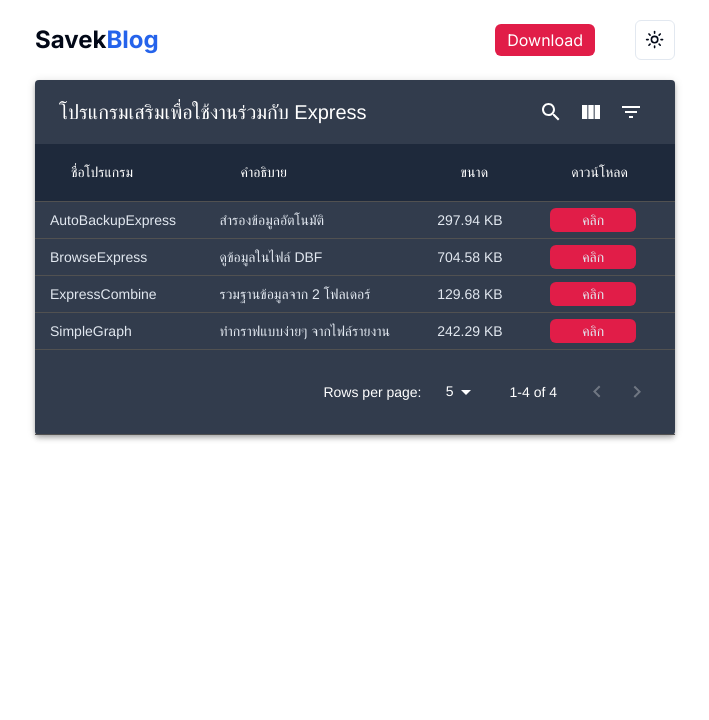
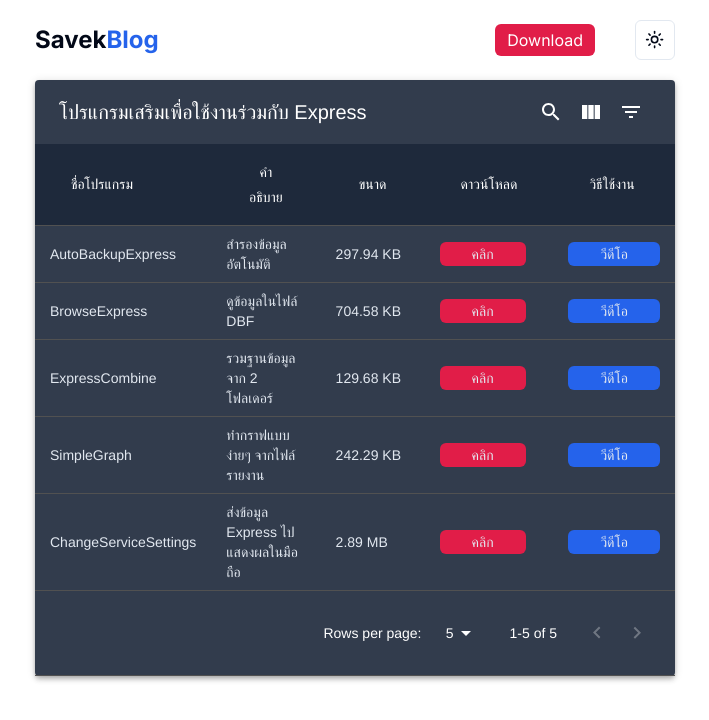
Before and after one commit to savekj/savek-blog, a Next.js app: page /download in a window 1280 px wide. Shown: the top 720 px of the page, without its empty margins (285-994 px from the left). Built offline with nearby package versions, Linux system fonts and the light colour scheme.

Commit message:
add ChangeServiceSettings download link

```diff
--- a/app/download/page.tsx
+++ b/app/download/page.tsx
@@ -21,14 +21,21 @@
         options: {
             customBodyRender: (value: string | undefined) => <a href={value} className='bg-rose-600 px-8 py-1 rounded-md'>คลิก</a>
         }
+    },
+    {
+        name: "วิธีใช้งาน",
+        options: {
+            customBodyRender: (value: string | undefined) => <a href={value} className='bg-blue-600 px-8 py-1 rounded-md'>วีดีโอ</a>
+        }
     }
 ];
 
 const data = [
-    ["AutoBackupExpress", "สำรองข้อมูลอัตโนมัติ", "297.94 KB", "https://www.dropbox.com/scl/fi/aoolncm93kl08rnwala48/AutoBackupExpress.zip?rlkey=wxwqp21fnd12v639beyocd5uk&st=tbylwy96&dl=0"],
-    ["BrowseExpress", "ดูข้อมูลในไฟล์ DBF", "704.58 KB", "https://www.dropbox.com/scl/fi/twxxus4xadp6ralte6b9x/BrowseExpress.zip?rlkey=no4f11v0d26dzp6hd28wzgs3n&st=c0y1k6oe&dl=0"],
-    ["ExpressCombine", "รวมฐานข้อมูลจาก 2 โฟลเดอร์", "129.68 KB", "https://www.dropbox.com/scl/fi/0qqqaequkqaxem5d7qoam/ExpressCombine.zip?rlkey=6v2x03p73843vxx7y3vaxdiuc&st=24j8ynz4&dl=0"],
-    ["SimpleGraph", "ทำกราฟแบบง่ายๆ จากไฟล์รายงาน", "242.29 KB", "https://www.dropbox.com/scl/fi/mcono118cx2h3wbjnl4ot/SimpleGraph.zip?rlkey=09thw5a1dl6lvcva633mgh1fx&st=7kf8vmkt&dl=0"],
+    ["AutoBackupExpress", "สำรองข้อมูลอัตโนมัติ", "297.94 KB", "https://www.dropbox.com/scl/fi/aoolncm93kl08rnwala48/AutoBackupExpress.zip?rlkey=wxwqp21fnd12v639beyocd5uk&st=tbylwy96&dl=1", "https://youtu.be/Y6nRyzimsOk"],
+    ["BrowseExpress", "ดูข้อมูลในไฟล์ DBF", "704.58 KB", "https://www.dropbox.com/scl/fi/twxxus4xadp6ralte6b9x/BrowseExpress.zip?rlkey=no4f11v0d26dzp6hd28wzgs3n&st=c0y1k6oe&dl=1", "https://youtu.be/D8w9X_MXQl4"],
+    ["ExpressCombine", "รวมฐานข้อมูลจาก 2 โฟลเดอร์", "129.68 KB", "https://www.dropbox.com/scl/fi/0qqqaequkqaxem5d7qoam/ExpressCombine.zip?rlkey=6v2x03p73843vxx7y3vaxdiuc&st=24j8ynz4&dl=1", "https://youtu.be/q_4i9Nv_zSI"],
+    ["SimpleGraph", "ทำกราฟแบบง่ายๆ จากไฟล์รายงาน", "242.29 KB", "https://www.dropbox.com/scl/fi/mcono118cx2h3wbjnl4ot/SimpleGraph.zip?rlkey=09thw5a1dl6lvcva633mgh1fx&st=7kf8vmkt&dl=1", "https://youtu.be/9sW7tUI07nk"],
+    ["ChangeServiceSettings", "ส่งข้อมูล Express ไปแสดงผลในมือถือ", "2.89 MB", "https://www.dropbox.com/scl/fi/dooprbt9887kpdupf09f9/ChangeServiceSettings.zip?rlkey=d8d83bgvrnmmihk8ecrros6pk&st=agyappmn&dl=0", "https://youtu.be/WtFIZJe10M8"],
 ];
 
 const options: MUIDataTableOptions = {
```
